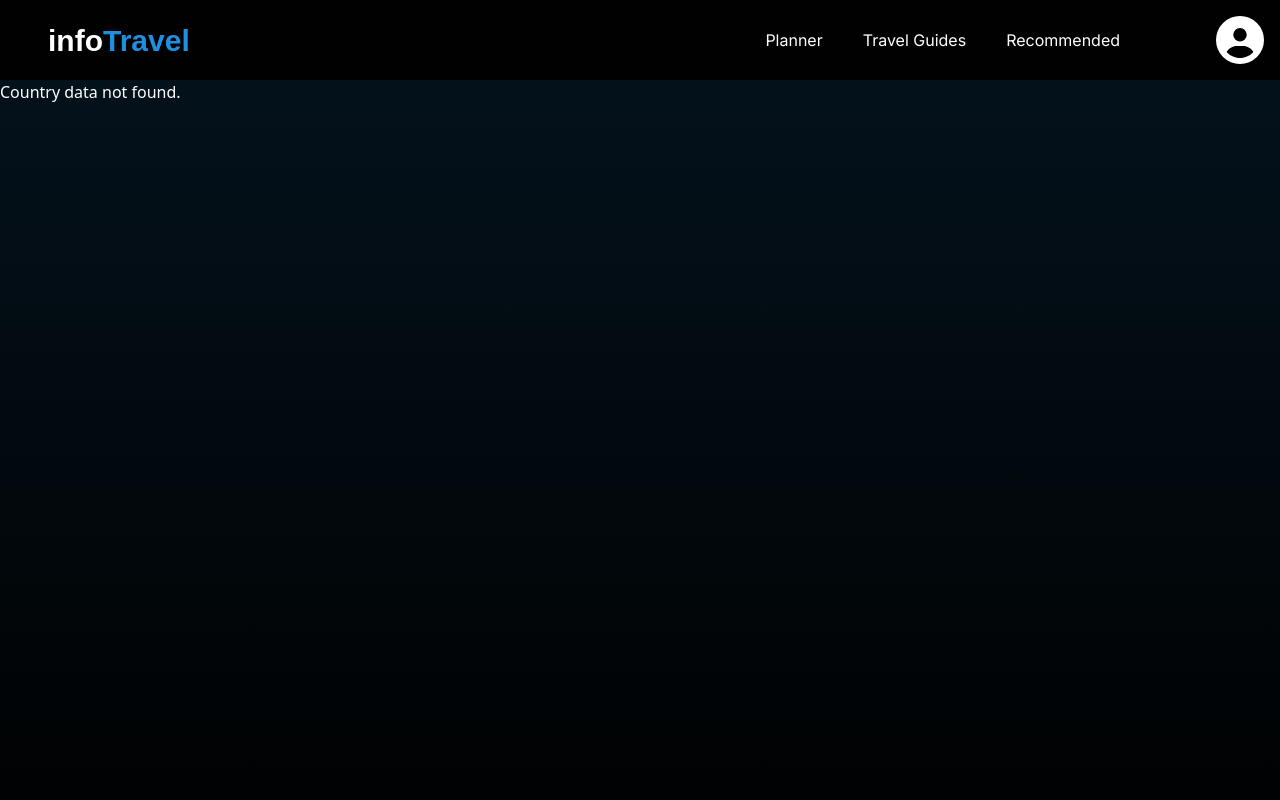
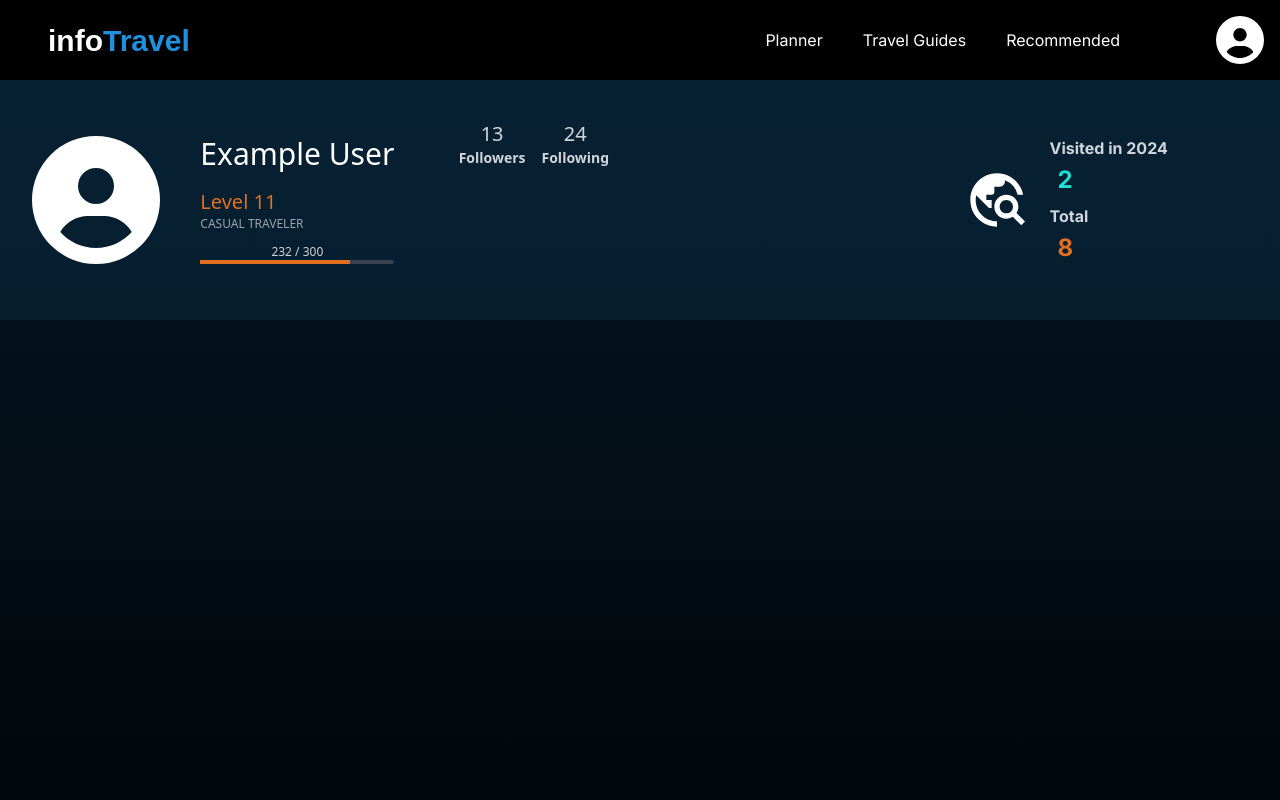
Before and after one commit to infoTravelProject/infoTravel, a Next.js app in the folder front/: page /profile in a window 1280 px wide. Shown: the top 800 px of the page. Built offline with nearby package versions, Linux system fonts and the light colour scheme; a web font is replaced by a local one.

Commit message:
User profile section and component

```diff
--- /dev/null
+++ b/front/components/ProfileHeader.js
@@ -0,0 +1,71 @@
+import { MdOutlineTravelExplore } from "react-icons/md";
+import { FaCircleUser } from "react-icons/fa6";
+
+export default function ProfileHeader() {
+
+    return (
+        <div className="bg-[#1F90E0]/[0.12] min-h-[30vh] min-w-screen flex flex-row text-white">
+
+            {/* left section */}
+            <div className="w-1/3 flex items-center justify-center space-x-10">
+                <FaCircleUser className="w-32 h-32"/>
+                <div className="flex flex-col">
+
+                    {/*name*/}
+                    <h2 className="text-3xl mb-4"> Example User</h2>
+                    <div className="leading-3">
+
+                        {/*level and rank*/}
+                        <p className="text-xl text-[#E06F1F]"> Level 11</p>
+                        <p className="text-xs mb-3 text-gray-400"> CASUAL TRAVELER</p>
+                    </div>
+
+                    {/* XP bar*/}
+                    <div className="flex flex-col">
+                        <p className="text-xs mx-auto text-gray-300"> 232 / 300</p>
+                        <div className="w-full bg-gray-700 rounded-full h-1">
+                            <div className="bg-[#E06F1F] h-1"
+                                 style={{width: `${(232 / 300) * 100}%`}}></div>
+                        </div>
+                    </div>
+                </div>
+            </div>
+
+            {/*middle section*/}
+            <div className="w-1/3 flex items-center text-gray-300 space-x-4 px-8 text-sm">
+                {/* followers */}
+                <div className="flex flex-col items-center h-2/3">
+                    <p className="text-xl"> 13</p>
+                    <p className="font-bold"> Followers</p>
+                </div>
+
+                {/* following */}
+                <div className="flex flex-col items-center h-2/3">
+                    <p className="text-xl"> 24</p>
+                    <p className="font-bold"> Following</p>
+                </div>
+            </div>
+
+            {/* right section*/}
+            <div className="w-1/3 flex items-center justify-center space-x-5">
+                <MdOutlineTravelExplore className="w-16 h-16"/>
+                <div className="font-inter">
+
+                    {/* visited this year */}
+                    <div className="font-bold space-y-1">
+                        <p className="text-gray-300"> Visited in 2024</p>
+                        <p className="text-[#1FE0D0] pl-2 text-2xl"> 2</p>
+                    </div>
+
+                    {/* visited total*/}
+                    <div className="font-bold space-y-1 mt-2">
+                        <p className="text-gray-300"> Total</p>
+                        <p className="text-[#E06F1F] pl-2 text-2xl"> 8</p>
+                    </div>
+                </div>
+            </div>
+
+
+        </div>
+    )
+}
--- /dev/null
+++ b/front/pages/profile/index.js
@@ -0,0 +1,15 @@
+import ProfileHeader from "@/components/ProfileHeader";
+
+
+export default function ProfilePage(){
+
+    return (
+        // <div className="bg-[#111111] min-h-screen min-w-screen">
+        <div>
+            <ProfileHeader />
+            <div className="bg-black bg-gradient-to-t from-black/0 to-[#1F90E0]/[0.12] min-h-screen min-w-screen">
+
+            </div>
+        </div>
+    )
+}
```
